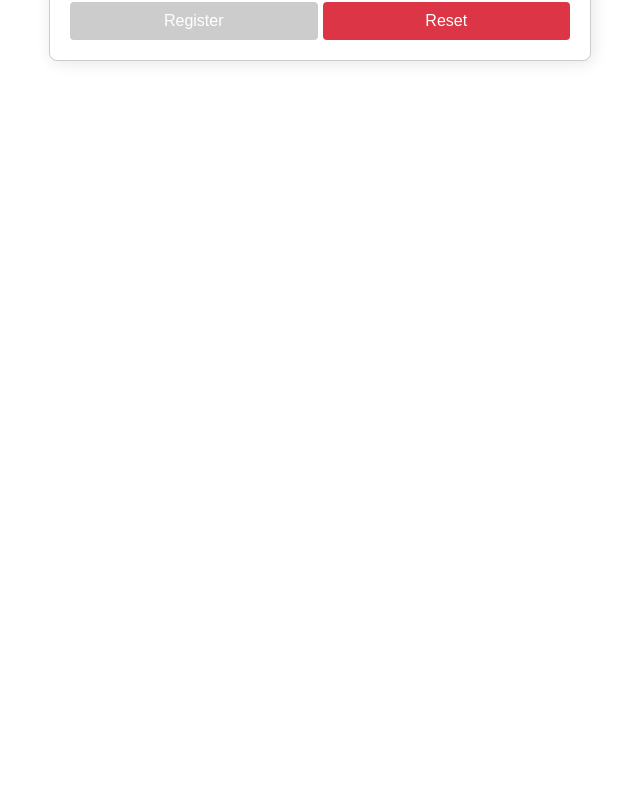
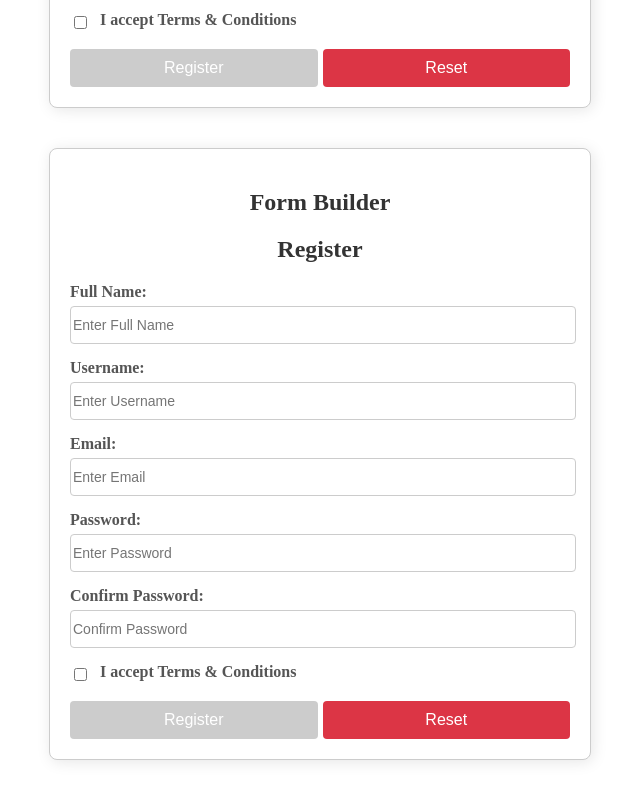
Before and after one commit to an-vishvajitgarud/angularbasics, an Angular app: page / in a window 1280 px wide. Shown: the part 544-1344 px from the top of the page, without its empty margins (320-960 px from the left). Before the commit the page ends 800 px from the top, so only its background shows below. Built offline with nearby package versions, Linux system fonts and the light colour scheme.

Commit message:
Feat- Add form builder component

```diff
--- a/src/app/app.component.css
+++ b/src/app/app.component.css
@@ -73,9 +73,9 @@ button:first-child {
   margin-right: 5px;
 }
 
-button:first-child:hover {
+/* button:first-child:hover {
   background: #0056b3;
-}
+} */
 
 button.reset {
   background: #dc3545;
--- a/src/app/app.component.html
+++ b/src/app/app.component.html
@@ -1,4 +1,5 @@
 <div class="container">
+  <h2>Form Group</h2>
   <h2>Register</h2>
   <form [formGroup]="registerForm" (ngSubmit)="onSubmit()">
 
@@ -58,3 +59,5 @@
     </div>
   </form>
 </div>
+
+<app-form-builder></app-form-builder>
--- a/src/app/app.component.ts
+++ b/src/app/app.component.ts
@@ -2,15 +2,16 @@ import { Component } from '@angular/core';
 import { RouterOutlet } from '@angular/router';
 import { FormControl, FormGroup, FormsModule, Validators,ReactiveFormsModule, AbstractControl, ValidationErrors} from '@angular/forms';
 import { CommonModule } from '@angular/common';
+import { FormBuilderComponent } from "./form-builder/form-builder.component";
 
 @Component({
   selector: 'app-root',
-  imports: [RouterOutlet,FormsModule,CommonModule,FormsModule,ReactiveFormsModule],
+  imports: [RouterOutlet, CommonModule, FormsModule, ReactiveFormsModule, FormBuilderComponent],
   templateUrl: './app.component.html',
   styleUrl: './app.component.css'
 })
 export class AppComponent {
-  name ="hello this is test message"
+
   registerForm = new FormGroup({
     fullName: new FormControl('', [Validators.required, Validators.minLength(3)]),
     username: new FormControl('', [Validators.required, Validators.minLength(3)]),
@@ -46,5 +47,4 @@ export class AppComponent {
     this.registerForm.reset();
   }
 
-
 }
--- /dev/null
+++ b/src/app/form-builder/form-builder.component.css
@@ -0,0 +1,91 @@
+.container {
+    width: 500px;
+    margin: 40px auto;
+    padding: 20px;
+    border: 1px solid #ccc;
+    border-radius: 8px;
+    background: #ffffff;
+    box-shadow: 2px 2px 15px rgba(0, 0, 0, 0.1);
+  }
+
+  h2 {
+    text-align: center;
+    color: #333;
+    margin-bottom: 20px;
+  }
+
+  .form-group {
+    margin-bottom: 15px;
+  }
+
+  label {
+    font-weight: bold;
+    display: block;
+    margin-bottom: 5px;
+    color: #555;
+  }
+
+  input {
+    width: 100%;
+    padding: 10px 2px;
+    border: 1px solid #ccc;
+    border-radius: 4px;
+    font-size: 14px;
+  }
+
+  .checkbox-group {
+    align-items: center;
+    gap: 10px;
+  }
+  .group{
+    display: flex;
+    gap: 10px;
+
+  }
+  .checkbox-group input {
+    width: auto;
+  }
+
+  .error {
+    color: red;
+    font-size: 16px;
+    margin-top: 3px;
+  }
+
+  .button-group {
+    display: flex;
+    justify-content: space-between;
+    margin-top: 15px;
+  }
+
+  button {
+    flex: 1;
+    padding: 10px;
+    border: none;
+    border-radius: 4px;
+    color: white;
+    font-size: 16px;
+    cursor: pointer;
+  }
+
+  button:first-child {
+    background: #007bff;
+    margin-right: 5px;
+  }
+
+  /* button:first-child:hover {
+    background: #0056b3;
+  } */
+
+  button.reset {
+    background: #dc3545;
+  }
+
+  button.reset:hover {
+    background: #a71d2a;
+  }
+
+  button:disabled {
+    background: #ccc;
+    cursor: not-allowed;
+  }
--- /dev/null
+++ b/src/app/form-builder/form-builder.component.html
@@ -0,0 +1,65 @@
+<div class="container">
+    <h2>Form Builder</h2>
+    <h2>Register</h2>
+    <form [formGroup]="userform" (ngSubmit)="onSubmit()">
+
+      <div class="form-group">
+        <label>Full Name:</label>
+        <input type="text" formControlName="fullName" placeholder="Enter Full Name" />
+        <div class="error" *ngIf="fullName?.invalid && fullName?.touched">
+          <div *ngIf="fullName?.errors?.['required']">Full Name is required.</div>
+          <div *ngIf="fullName?.errors?.['minlength']">Minimum 3 characters required.</div>
+        </div>
+      </div>
+
+      <div class="form-group">
+        <label>Username:</label>
+        <input type="text" formControlName="username" placeholder="Enter Username" />
+        <div class="error" *ngIf="username?.invalid && username?.touched">
+          <div *ngIf="username?.errors?.['required']">Username is required.</div>
+          <div *ngIf="username?.errors?.['minlength']">Minimum 3 characters required.</div>
+        </div>
+      </div>
+
+      <div class="form-group">
+        <label>Email:</label>
+        <input type="email" formControlName="email" placeholder="Enter Email" />
+        <div class="error" *ngIf="email?.invalid && email?.touched">
+          <div *ngIf="email?.errors?.['required']">Email is required.</div>
+          <div *ngIf="email?.errors?.['email']">Enter a valid email.</div>
+        </div>
+      </div>
+
+      <div class="form-group">
+        <label>Password:</label>
+        <input type="password" formControlName="password" placeholder="Enter Password" />
+        <div class="error" *ngIf="password?.invalid && password?.touched">
+          <div *ngIf="password?.errors?.['required']">Password is required.</div>
+          <div *ngIf="password?.errors?.['minlength']">Password must be at least 6 characters.</div>
+        </div>
+      </div>
+
+      <div class="form-group">
+        <label>Confirm Password:</label>
+        <input type="password" formControlName="confirmPassword" placeholder="Confirm Password" />
+        <div class="error" *ngIf="userform.hasError('passwordsMismatch') && confirmPassword?.touched">
+          Passwords do not match!
+        </div>
+      </div>
+
+      <div class="form-group checkbox-group">
+        <div class="group">
+          <input type="checkbox" formControlName="acceptTerms" id="termsCheckbox" />
+          <label for="termsCheckbox">I accept Terms & Conditions</label>
+        </div>
+        <div class="error" *ngIf="acceptTerms?.invalid && acceptTerms?.touched ">
+          You must accept terms & conditions.
+        </div>
+      </div>
+
+      <div class="button-group">
+        <button type="submit" [disabled]="userform.invalid">Register</button>
+        <button type="button" class="reset" (click)="onReset()">Reset</button>
+      </div>
+    </form>
+</div>
--- /dev/null
+++ b/src/app/form-builder/form-builder.component.ts
@@ -0,0 +1,55 @@
+import { CommonModule } from '@angular/common';
+import { Component, inject } from '@angular/core';
+import {AbstractControl, FormBuilder, FormGroup, FormsModule, ReactiveFormsModule, ValidationErrors, Validators} from '@angular/forms';
+
+@Component({
+  selector: 'app-form-builder',
+  imports: [CommonModule, FormsModule, ReactiveFormsModule],
+  templateUrl: './form-builder.component.html',
+  styleUrl: './form-builder.component.css'
+})
+export class FormBuilderComponent {
+  //alternate method for Formbuilder constructure
+
+  // userform: FormGroup;
+  // constructor(private fb:FormBuilder){
+  //   this.userform = this.fb.group({})
+  // }
+
+
+  private fb = inject(FormBuilder);
+
+  userform = this.fb.group({
+    fullName: ['',[Validators.required, Validators.minLength(3)]],
+    username: ['',[Validators.required, Validators.minLength(3)]],
+    email: ['',[Validators.required, Validators.email]],
+    password:['', [Validators.required, Validators.minLength(6)]],
+    confirmPassword:['',[Validators.required]],
+    acceptTerms:[false,[Validators.requiredTrue]]
+  }, { validators: this.passwordMatchValidator })
+
+//I used custom validator confirmpassword.
+  passwordMatchValidator(group: AbstractControl): ValidationErrors | null {
+    const password = group.get('password')?.value;
+    const confirmPassword = group.get('confirmPassword')?.value;
+
+    return password === confirmPassword ? null : { passwordsMismatch: true };
+  }
+
+  get fullName() { return this.userform.get('fullName'); }
+  get username() { return this.userform.get('username'); }
+  get email() { return this.userform.get('email'); }
+  get password() { return this.userform.get('password'); }
+  get confirmPassword() { return this.userform.get('confirmPassword'); }
+  get acceptTerms() { return this.userform.get('acceptTerms'); }
+
+  onSubmit() {
+    if (this.userform.valid) {
+      console.log('Registered User:', this.userform.value);
+      this.userform.reset();
+    }
+  }
+  onReset() {
+    this.userform.reset();
+  }
+}
```
Also changed, not shown: 1 other file (tests, documents, lock files or other folders).
